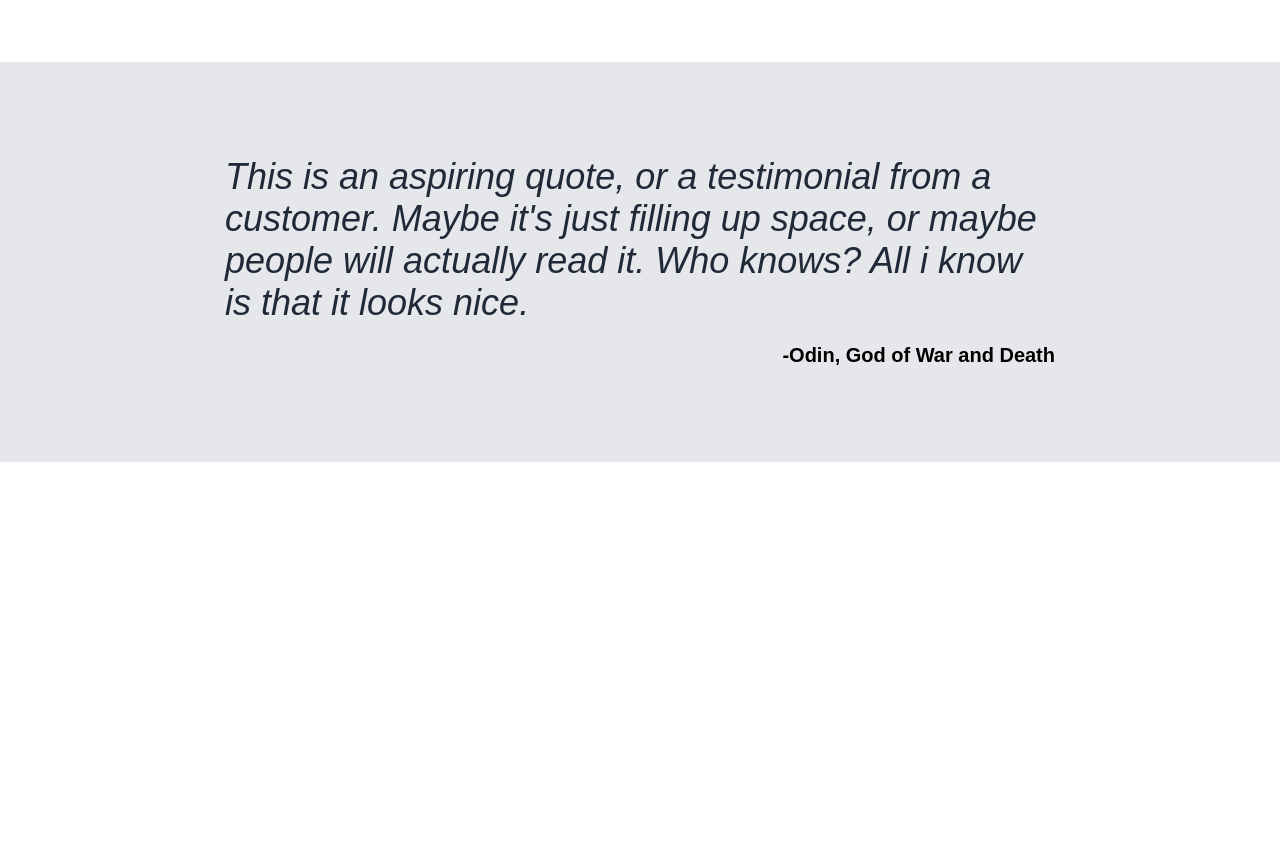
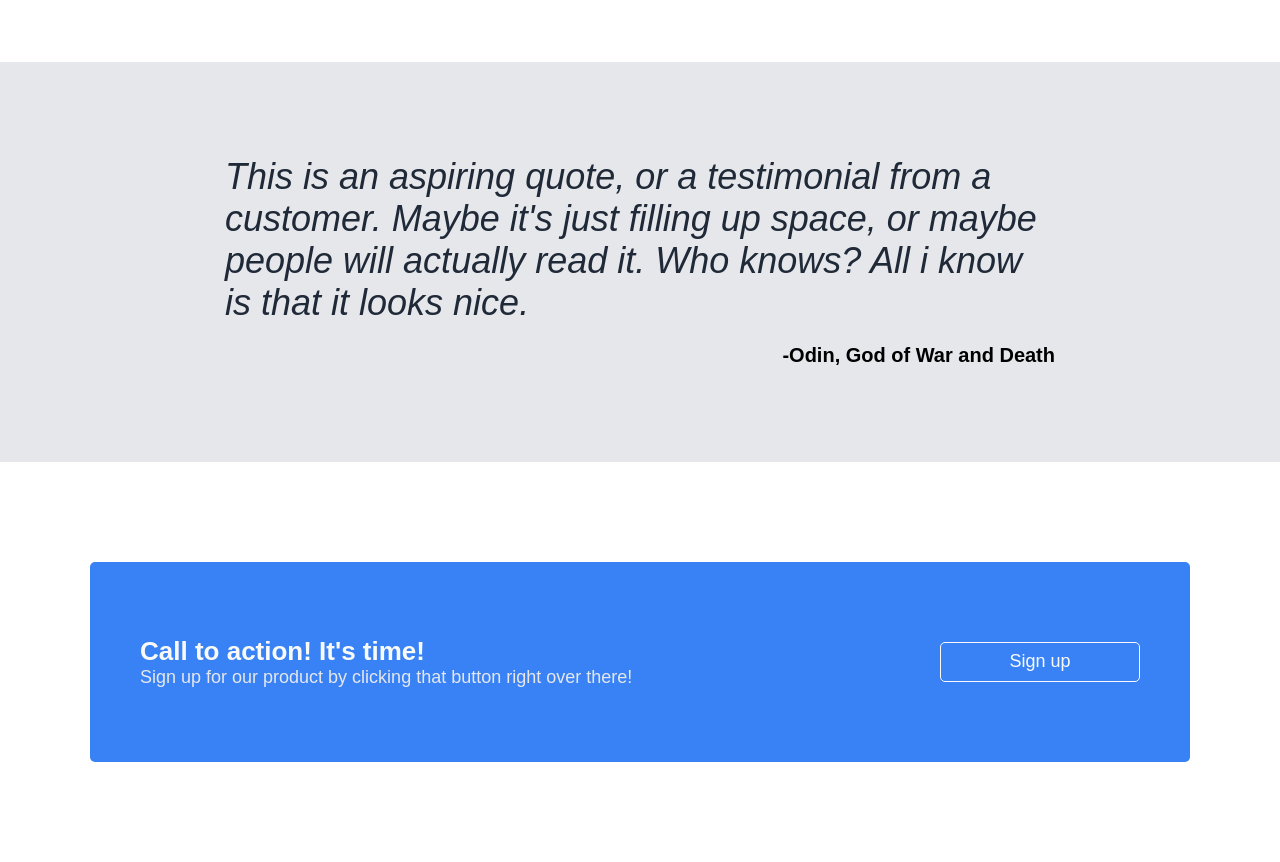
Before and after one commit to rizzitsinha/landing-page, a plain HTML site: page index.html in a window 1280 px wide. Shown: the part 1313-2175 px from the top of the page. Before the commit the page ends 1775 px from the top, so only its background shows below. Drawn offline with Linux system fonts and the light colour scheme.

Commit message:
Edit index.html and style.css
Add and position urge section

```diff
--- a/index.html
+++ b/index.html
@@ -60,5 +60,15 @@
         </div>
     </div>
 
+    <div class="part-5">
+        <div class="content">
+            <div class="text">
+                <p class="urging">Call to action! It's time!</p>
+                <p class="urging-subtext">Sign up for our product by clicking that button right over there!</p>
+            </div>
+            <button>Sign up</button>
+        </div>
+    </div>
+
 </body>
 </html>
--- a/style.css
+++ b/style.css
@@ -168,3 +168,65 @@ img {
     font-weight: 700;
     font-size: 20px;
 }
+
+/* urge box styling */
+
+.part-5 {
+    display: flex;
+    justify-content: center;
+    align-items: center;
+    width: 100%;
+    height: 50vh;
+}
+
+.part-5 p {
+    margin: 0;
+}
+
+.part-5 .content {
+    background-color: #3882F6;
+    color: #F9FAF8;
+    border-radius: 5px;
+    padding: 50px 50px;
+    width: 1100px;
+    height: 200px;
+
+    display: flex;
+    justify-content: space-between;
+    align-items: center;
+}
+
+.part-5 .text {
+    display: flex;
+    flex-direction: column;
+    align-items: flex-start;
+}
+
+.part-5 .urging {
+    font-size: 26px;
+    font-weight: 700;
+}
+
+.part-5 .urging-subtext {
+    font-size: 18px;
+    font-weight: 100;
+    color: #E5E7EB;
+}
+
+.part-5 button {
+    border: none;
+    padding: 0%;
+    margin: 0%;
+    color: #F9FAF8;
+    background-color: #3882F6;
+    border: #F9FAF8 1px solid;
+
+    width: 200px;
+    height: 40px;
+    font-size: 18px;
+    border-radius: 5px;
+}
+
+button:hover {
+    background-color: #2d74e5;
+}
```
